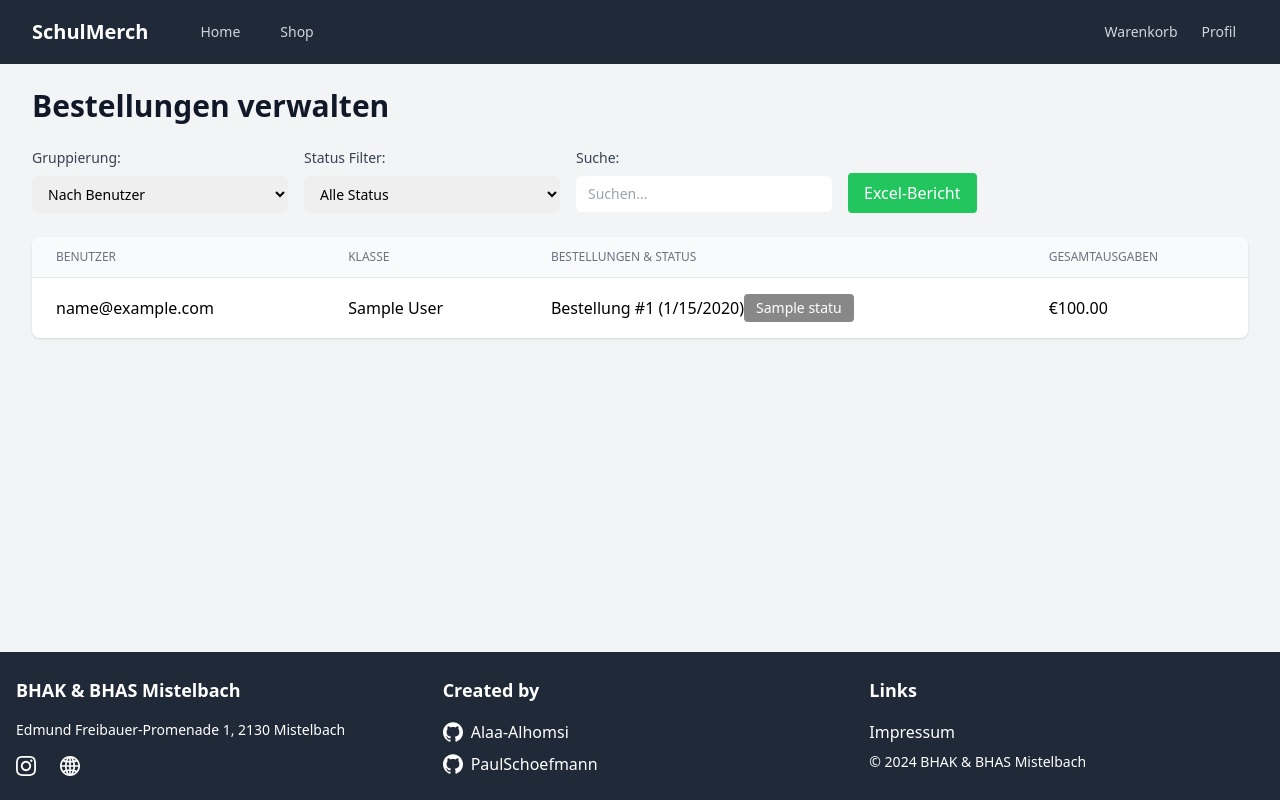
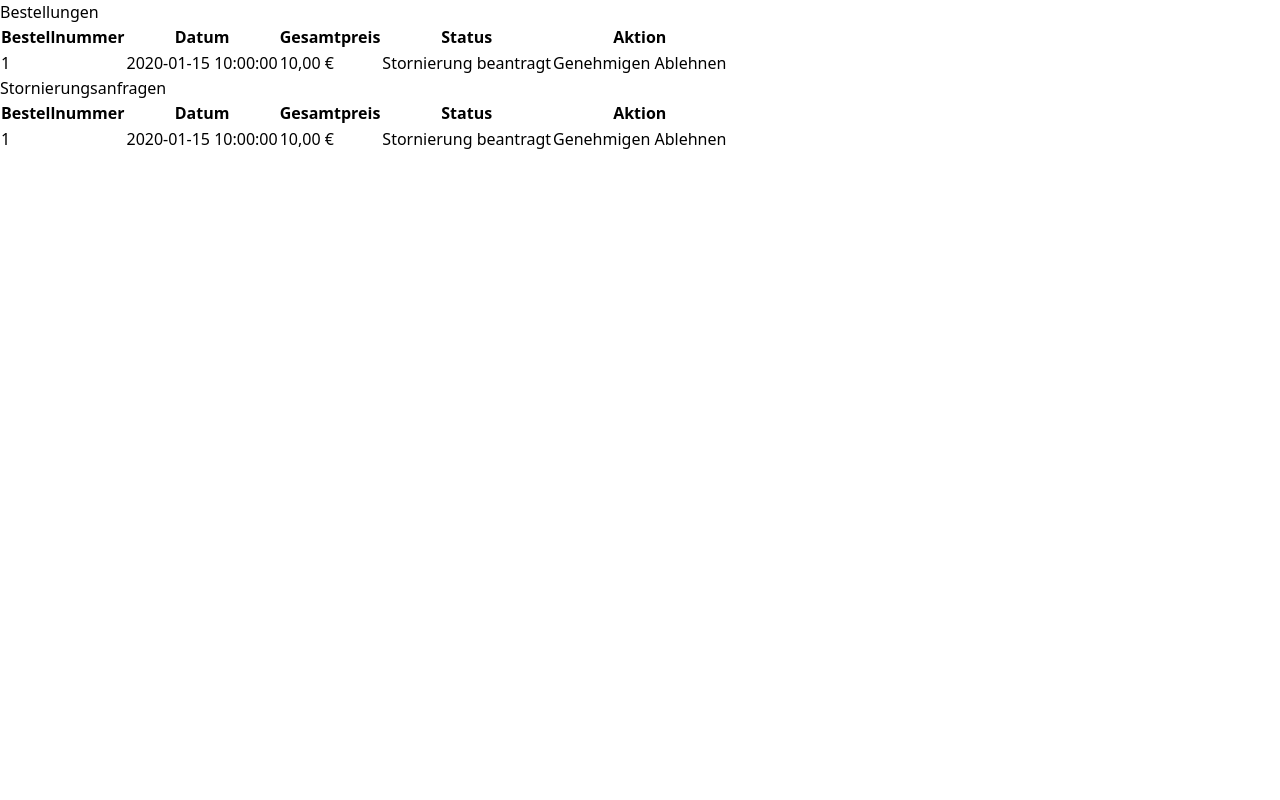
Before and after one commit to Alaa-Alhomsi/school-merch-shop, a PHP site: page /admin.php in a window 1280 px wide. Run offline with PHP 8.4, Linux system fonts and the light colour scheme; the visitor is signed in with stand-in values (Sample User, id 1); tables that the repository leaves empty or names only in its code hold one stand-in row (values such as "Sample post"); a stand-in replaces the project's code that opens the database connection.

Commit message:
admin update

```diff
--- a/admin.php
+++ b/admin.php
@@ -1,98 +1,102 @@
 <?php
 session_start();
-if (!isset($_SESSION['loggedin']) || $_SESSION['admin'] != true) {
-    header('Location: shop.php');
+require_once 'db.php';
+
+// Überprüfen, ob der Benutzer ein Admin ist
+if (!isset($_SESSION['admin_loggedin']) || $_SESSION['admin_loggedin'] !== true) {
+    header('Location: login.php');
     exit;
 }
 
-require_once 'db.php';
+// Bestellungen abrufen
+$stmt = $pdo->prepare("
+    SELECT o.id AS order_id, o.created_at AS order_date, o.total_price, os.status_name
+    FROM orders o
+    JOIN order_status os ON o.status_id = os.id
+    ORDER BY o.created_at DESC
+");
+$stmt->execute();
+$orders = $stmt->fetchAll();
 
-// Status aus der Datenbank abrufen
-$statusQuery = "SELECT * FROM order_status ORDER BY id";
-$statusStmt = $pdo->query($statusQuery);
-$orderStatuses = $statusStmt->fetchAll(PDO::FETCH_ASSOC);
+// Stornierungsanfragen abrufen
+$cancellationRequests = [];
+foreach ($orders as $order) {
+    if ($order['status_name'] === 'Stornierung beantragt') {
+        $cancellationRequests[] = $order;
+    }
+}
 ?>
 
 <!DOCTYPE html>
-<html lang="de" class="h-full">
+<html lang="de">
 <head>
     <meta charset="UTF-8">
     <meta name="viewport" content="width=device-width, initial-scale=1.0">
     <title>Admin - Bestellungen</title>
     <link href="/css/output.css" rel="stylesheet">
-    <link rel="stylesheet" href="css/footerConf.css">
-    <script src="https://cdn.jsdelivr.net/npm/axios/dist/axios.min.js"></script>
+    <script src="script.js" defer></script>
 </head>
-<body class="flex flex-col min-h-screen bg-gray-100">
-    <?php include 'navbar.php'; ?>
+<body>
+    <h1>Bestellungen</h1>
+    <table>
+        <thead>
+            <tr>
+                <th>Bestellnummer</th>
+                <th>Datum</th>
+                <th>Gesamtpreis</th>
+                <th>Status</th>
+                <th>Aktion</th>
+            </tr>
+        </thead>
+        <tbody>
+            <?php foreach ($orders as $order): ?>
+                <tr>
+                    <td><?php echo $order['order_id']; ?></td>
+                    <td><?php echo $order['order_date']; ?></td>
+                    <td><?php echo number_format($order['total_price'], 2, ',', '.') . ' €'; ?></td>
+                    <td><?php echo htmlspecialchars($order['status_name']); ?></td>
+                    <td>
+                        <?php if ($order['status_name'] === 'Stornierung beantragt'): ?>
+                            <form method="POST" action="process_cancellation.php">
+                                <input type="hidden" name="order_id" value="<?php echo $order['order_id']; ?>">
+                                <button type="submit" name="approve">Genehmigen</button>
+                                <button type="submit" name="deny">Ablehnen</button>
+                            </form>
+                        <?php endif; ?>
+                    </td>
+                </tr>
+            <?php endforeach; ?>
+        </tbody>
+    </table>
 
-    <main class="flex-grow container mx-auto py-6 px-4 sm:px-6 lg:px-8">
-        <h1 class="text-3xl font-bold text-gray-900 mb-6">Bestellungen verwalten</h1>
-
-        <div class="flex flex-wrap gap-4 mb-6">
-            <div class="w-full md:w-auto">
-                <label for="grouping" class="block text-sm font-medium text-gray-700 mb-2">Gruppierung:</label>
-                <select id="grouping" class="w-full md:w-64 pl-3 pr-10 py-2 text-base border-gray-300 focus:outline-none focus:ring-indigo-500 focus:border-indigo-500 sm:text-sm rounded-md">
-                    <option value="user" selected>Nach Benutzer</option>
-                    <option value="product">Nach Produkt</option>
-                    <option value="class">Nach Klasse</option>
-                </select>
-            </div>
-
-            <div class="w-full md:w-auto">
-                <label for="statusFilter" class="block text-sm font-medium text-gray-700 mb-2">Status Filter:</label>
-                <select id="statusFilter" class="w-full md:w-64 pl-3 pr-10 py-2 text-base border-gray-300 focus:outline-none focus:ring-indigo-500 focus:border-indigo-500 sm:text-sm rounded-md">
-                    <option value="">Alle Status</option>
-                    <?php foreach ($orderStatuses as $status): ?>
-                        <option value="<?= $status['id'] ?>" <?= $status['name'] === 'Neu' ? 'selected' : '' ?>>
-                            <?= htmlspecialchars($status['name']) ?>
-                        </option>
-                    <?php endforeach; ?>
-                </select>
-            </div>
-
-            <div class="w-full md:w-auto">
-                <label for="search" class="block text-sm font-medium text-gray-700 mb-2">Suche:</label>
-                <input type="text" id="search" class="w-full md:w-64 pl-3 pr-10 py-2 text-base border-gray-300 focus:outline-none focus:ring-indigo-500 focus:border-indigo-500 sm:text-sm rounded-md" placeholder="Suchen...">
-            </div>
-
-            <div class="w-full md:w-auto flex items-end">
-                <button id="downloadExcel" class="px-4 py-2 bg-green-500 text-white rounded hover:bg-green-600 focus:outline-none focus:ring-2 focus:ring-green-500 focus:ring-opacity-50">
-                    Excel-Bericht
-                </button>
-            </div>
-        </div>
-
-        <div id="results" class="bg-white shadow overflow-hidden sm:rounded-lg mb-8">
-            <!-- Ergebnisse werden hier dynamisch eingefügt -->
-        </div>
-
-        <!-- Status-Modal -->
-        <div id="statusModal" class="hidden fixed inset-0 bg-gray-600 bg-opacity-50 overflow-y-auto h-full w-full z-50">
-            <div class="relative top-20 mx-auto p-5 border w-96 shadow-lg rounded-md bg-white">
-                <h3 class="text-lg font-medium mb-4">Status ändern</h3>
-                <select id="newStatus" class="w-full mb-4 px-3 py-2 border rounded-md">
-                    <?php foreach ($orderStatuses as $status): ?>
-                        <option value="<?= $status['id'] ?>" data-color="<?= $status['color'] ?>">
-                            <?= htmlspecialchars($status['name']) ?>
-                        </option>
-                    <?php endforeach; ?>
-                </select>
-                <div class="flex justify-end space-x-2">
-                    <button id="cancelStatusChange" class="px-4 py-2 bg-gray-200 rounded hover:bg-gray-300">Abbrechen</button>
-                    <button id="confirmStatusChange" class="px-4 py-2 bg-blue-500 text-white rounded hover:bg-blue-600">Speichern</button>
-                </div>
-            </div>
-        </div>
-    </main>
-
-    <?php include 'footer.php'; ?>
-
-    <script src="js/script.js"></script>
-    <script>
-        document.addEventListener('DOMContentLoaded', function() {
-            initializeAdmin();
-        });
-    </script>
+    <h2>Stornierungsanfragen</h2>
+    <table>
+        <thead>
+            <tr>
+                <th>Bestellnummer</th>
+                <th>Datum</th>
+                <th>Gesamtpreis</th>
+                <th>Status</th>
+                <th>Aktion</th>
+            </tr>
+        </thead>
+        <tbody>
+            <?php foreach ($cancellationRequests as $request): ?>
+                <tr>
+                    <td><?php echo $request['order_id']; ?></td>
+                    <td><?php echo $request['order_date']; ?></td>
+                    <td><?php echo number_format($request['total_price'], 2, ',', '.') . ' €'; ?></td>
+                    <td><?php echo htmlspecialchars($request['status_name']); ?></td>
+                    <td>
+                        <form method="POST" action="process_cancellation.php">
+                            <input type="hidden" name="order_id" value="<?php echo $request['order_id']; ?>">
+                            <button type="submit" name="approve">Genehmigen</button>
+                            <button type="submit" name="deny">Ablehnen</button>
+                        </form>
+                    </td>
+                </tr>
+            <?php endforeach; ?>
+        </tbody>
+    </table>
 </body>
 </html>
```
Also changed, not shown: process_cancellation.php (added, +26 -0 lines), profile.php (+10 -13 lines).
